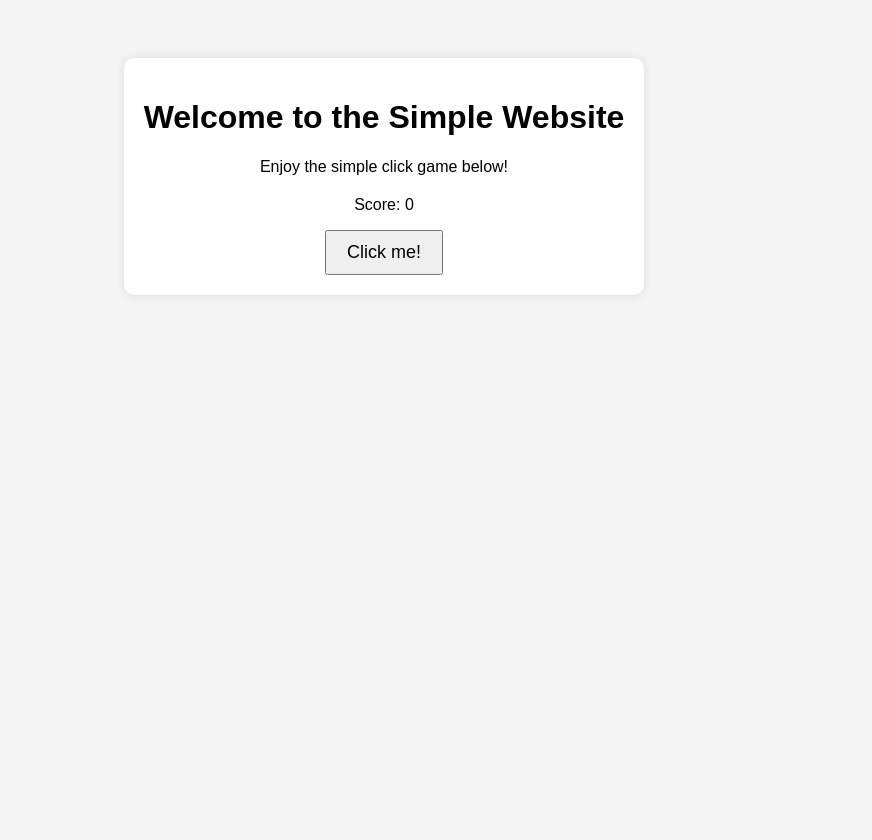
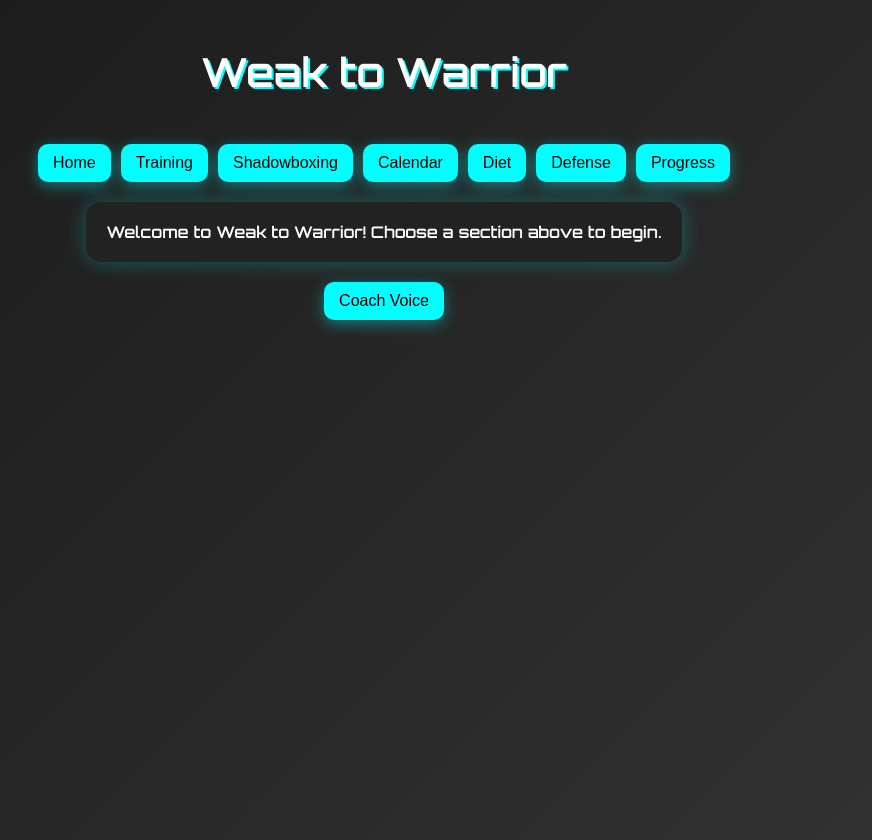
Before and after one commit to FreewifiAKD/GAME, a plain HTML site: page index.html in a window 1280 px wide. Shown: the whole page, without its empty margins (256-1128 px from the left). Before the commit the page ends 800 px from the top, so only its background shows below. Drawn offline with Linux system fonts and the light colour scheme.

Commit message:
Update index.html

```diff
--- a/index.html
+++ b/index.html
@@ -1,21 +1,96 @@
-
-<!DOCTYPE html>
-<html lang="en">
+<!DOCTYPE html><html lang="en">
 <head>
-    <meta charset="UTF-8">
-    <meta name="viewport" content="width=device-width, initial-scale=1.0">
-    <title>Simple Website with Game</title>
-    <link rel="stylesheet" href="css/style.css">
+  <meta charset="UTF-8" />
+  <meta name="viewport" content="width=device-width, initial-scale=1.0" />
+  <title>Weak to Warrior</title>
+  <link href="https://fonts.googleapis.com/css2?family=Orbitron:wght@600&display=swap" rel="stylesheet">
+  <style>
+    body {
+      margin: 0;
+      font-family: 'Orbitron', sans-serif;
+      background: linear-gradient(135deg, #1a1a1a, #333);
+      color: #fff;
+      display: flex;
+      flex-direction: column;
+      align-items: center;
+      min-height: 100vh;
+      padding: 20px;
+    }
+    header {
+      text-align: center;
+      margin-bottom: 20px;
+    }
+    h1 {
+      font-size: 2.5rem;
+      text-shadow: 2px 2px #0ff;
+    }
+    nav {
+      display: flex;
+      flex-wrap: wrap;
+      gap: 10px;
+      margin-bottom: 20px;
+      justify-content: center;
+    }
+    button {
+      padding: 10px 15px;
+      font-size: 1rem;
+      background: #0ff;
+      border: none;
+      border-radius: 10px;
+      color: #000;
+      cursor: pointer;
+      box-shadow: 0 4px 15px rgba(0, 255, 255, 0.4);
+      transition: transform 0.2s;
+    }
+    button:hover {
+      transform: scale(1.05);
+    }
+    .content {
+      background: #222;
+      padding: 20px;
+      border-radius: 15px;
+      box-shadow: 0 0 20px rgba(0, 255, 255, 0.3);
+      max-width: 600px;
+      text-align: center;
+    }
+    .theme-toggle {
+      margin-top: 20px;
+    }
+  </style>
 </head>
 <body>
-    <div class="container">
-        <h1>Welcome to the Simple Website</h1>
-        <p>Enjoy the simple click game below!</p>
-        <div class="game">
-            <p>Score: <span id="score">0</span></p>
-            <button id="clickButton">Click me!</button>
-        </div>
-    </div>
-    <script src="js/game.js"></script>
-</body>
+  <header>
+    <h1>Weak to Warrior</h1>
+  </header>  <nav>
+    <button onclick="showSection('home')">Home</button>
+    <button onclick="showSection('training')">Training</button>
+    <button onclick="showSection('shadow')">Shadowboxing</button>
+    <button onclick="showSection('calendar')">Calendar</button>
+    <button onclick="showSection('diet')">Diet</button>
+    <button onclick="showSection('defense')">Defense</button>
+    <button onclick="showSection('tracker')">Progress</button>
+  </nav>  <div class="content" id="sectionContent">Welcome to Weak to Warrior! Choose a section above to begin.</div>  <div class="theme-toggle">
+    <button onclick="speak()">Coach Voice</button>
+  </div>  <script>
+    const sections = {
+      home: "Welcome to Weak to Warrior! Choose a section above to begin.",
+      training: "Daily Training: Push-ups, squats, planks. Start with what you can do. Even 1 push-up is progress.",
+      shadow: "Shadowboxing Guide: Jab, cross, elbow, footwork — 1 min each round. Stand tall and stay focused.",
+      calendar: "Weekly Plan: Mon – Push-ups. Tue – Legs. Wed – Rest. Thu – Combo. Fri – Pull-ups. Sat – Full. Sun – Recovery.",
+      diet: "Diet Plan: Eggs, dal, vegetables, chapatis, fruits. Water 2-3L daily. Avoid junk. Sleep 7-8 hrs.",
+      defense: "Self-Defense: Jab, Cross, Elbow, Knee, Escape. Practice flows slowly until automatic.",
+      tracker: "Progress Tracker: Record reps, weight, plank time, and notes every 2 weeks."
+    };
+
+    function showSection(key) {
+      document.getElementById('sectionContent').innerText = sections[key];
+    }
+
+    function speak() {
+      const text = document.getElementById('sectionContent').innerText;
+      const utterance = new SpeechSynthesisUtterance(text);
+      utterance.lang = 'en-US';
+      speechSynthesis.speak(utterance);
+    }
+  </script></body>
 </html>
```
